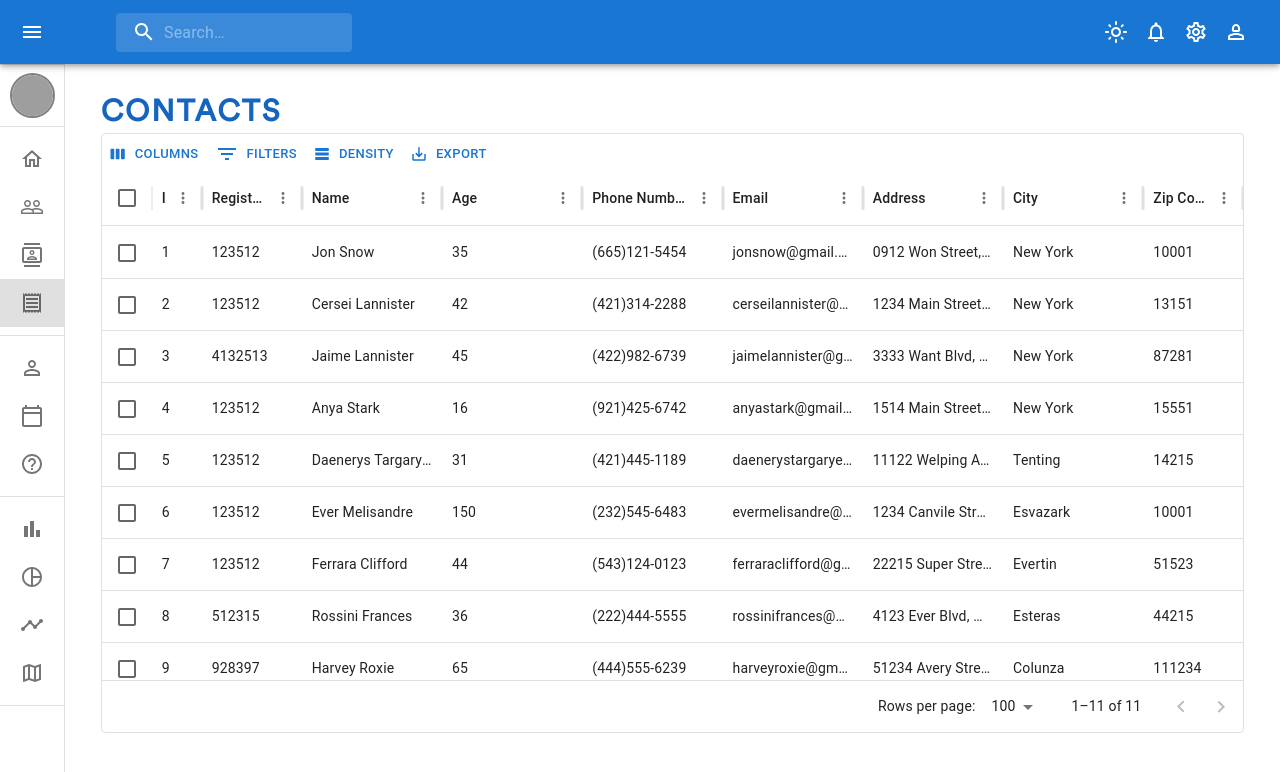
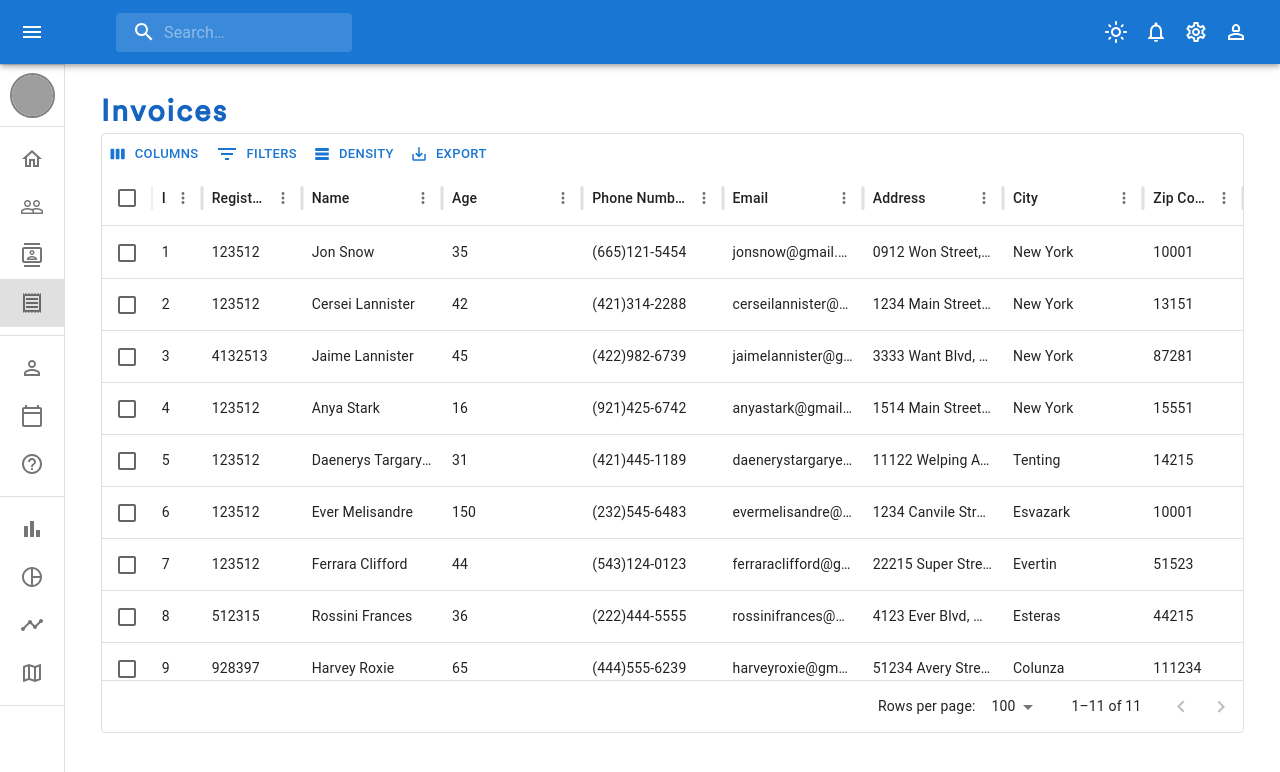
Before and after one commit to midaismael/dashboard, a React (Vite) app: page /invoices in a window 1280 px wide. Shown: the top 772 px of the page. Built offline with nearby package versions, Linux system fonts and the light colour scheme; grey boxes are pictures that could not be loaded; a web font is replaced by a local one.

Commit message:
change header

```diff
--- a/src/page/invoices/Invoices.jsx
+++ b/src/page/invoices/Invoices.jsx
@@ -15,7 +15,7 @@ export default function Invoices() {
           fontFamily: "circular-web",
         }}
       >
-        CONTACTS
+        Invoices
       </Typography>
       <DataGrid
         checkboxSelection
```
